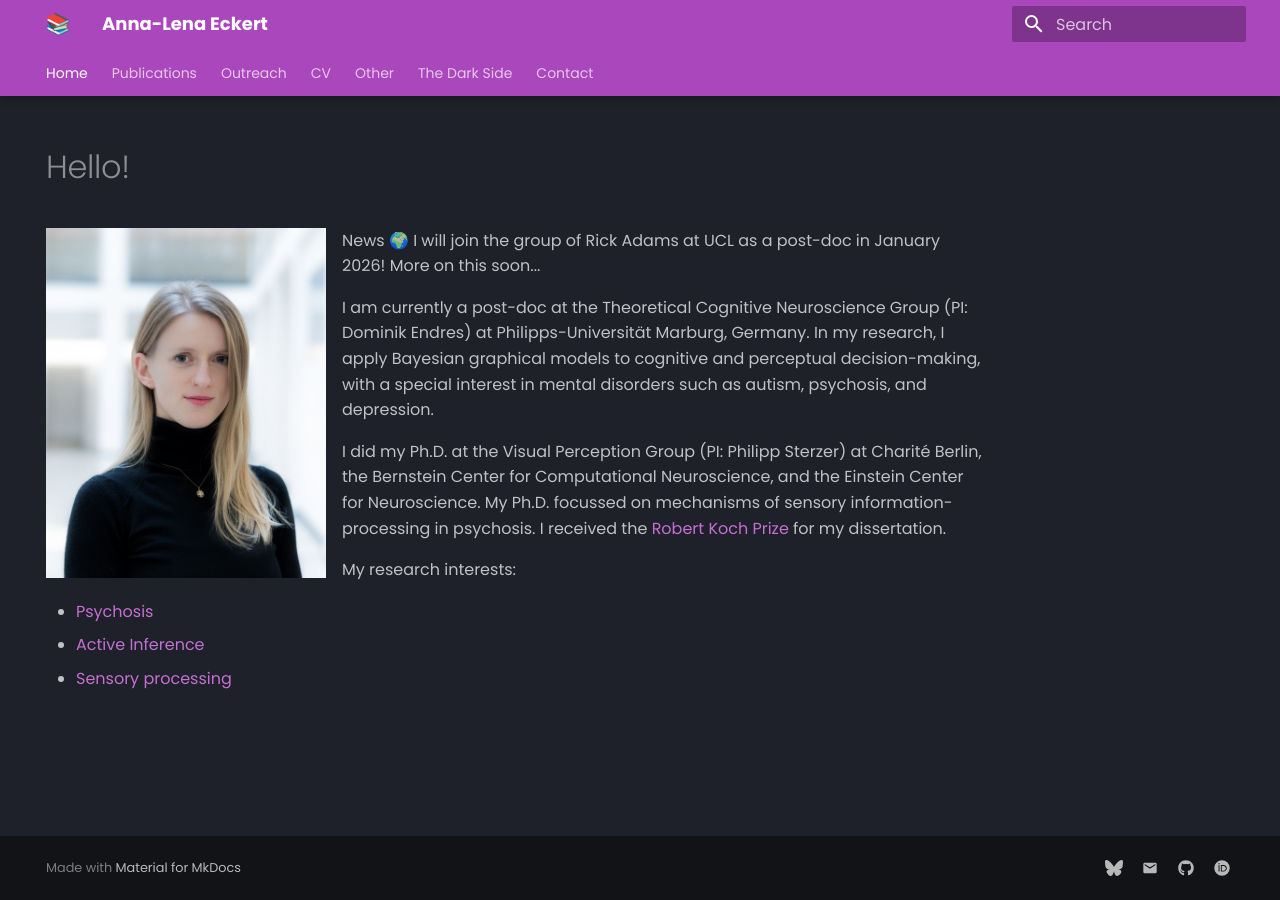
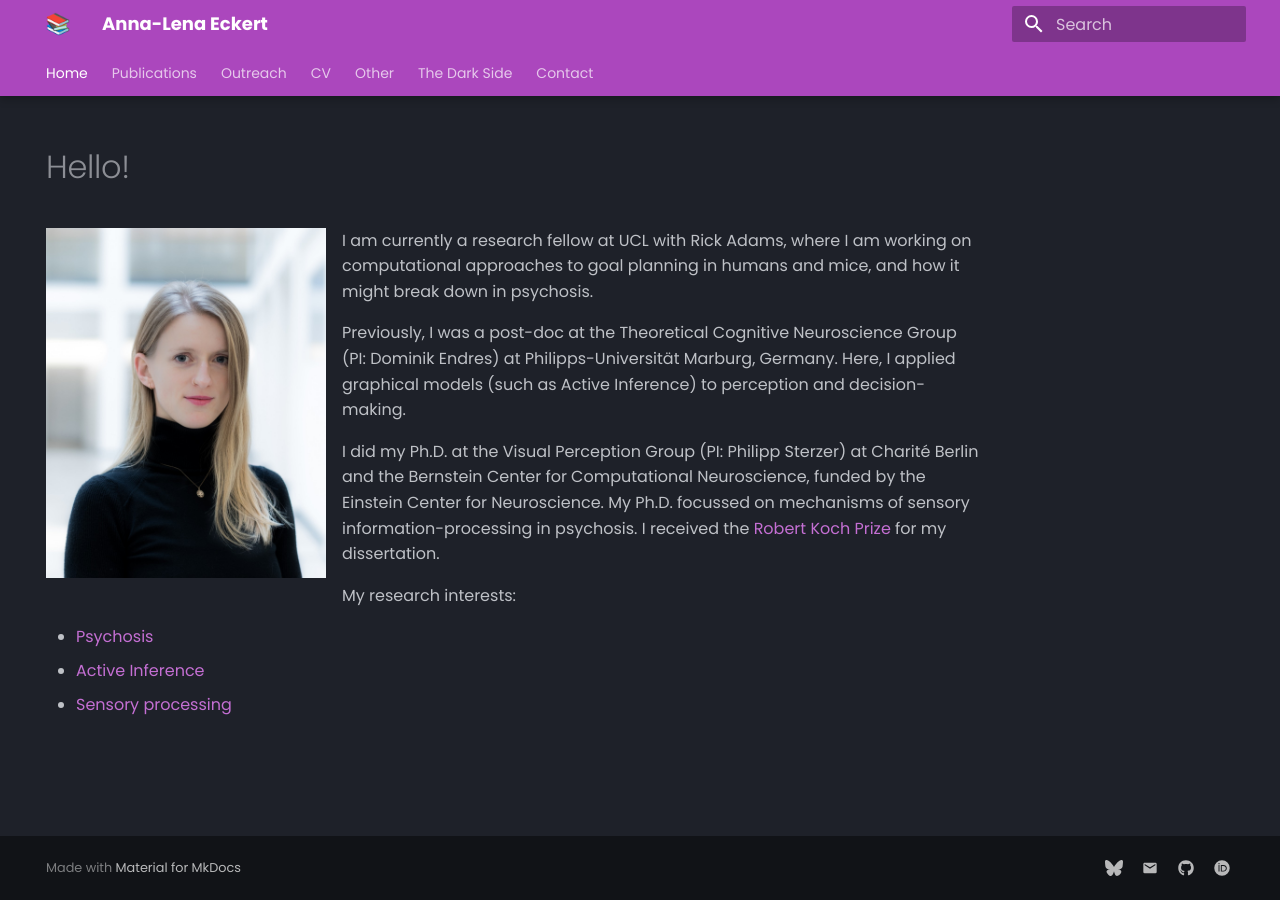
Before and after one commit to Eckertal/personal-website, an MkDocs documentation site: the page built from docs/index.md, in a window 1280 px wide. Built offline with MkDocs 1.6.1 and Material for MkDocs 9.7.7, drawn with Linux system fonts in a browser that asks for light colours.

Commit message:
updated index with UCL information

```diff
--- a/docs/index.md
+++ b/docs/index.md
@@ -7,11 +7,11 @@ hide:
 
 ![eckert](assets/images/eckert.jpg){align=left width=280}
 
-News 🌍 I will join the group of Rick Adams at UCL as a post-doc in January 2026! More on this soon...
+I am currently a research fellow at UCL with Rick Adams, where I am working on computational approaches to goal planning in humans and mice, and how it might break down in psychosis.
 
-I am currently a post-doc at the Theoretical Cognitive Neuroscience Group (PI: Dominik Endres) at Philipps-Universität Marburg, Germany. In my research, I apply Bayesian graphical models to cognitive and perceptual decision-making, with a special interest in mental disorders such as autism, psychosis, and depression.
+Previously, I was a post-doc at the Theoretical Cognitive Neuroscience Group (PI: Dominik Endres) at Philipps-Universität Marburg, Germany. Here, I applied graphical models (such as Active Inference) to perception and decision-making.
 
-I did my Ph.D. at the Visual Perception Group (PI: Philipp Sterzer) at Charité Berlin, the Bernstein Center for Computational Neuroscience, and the Einstein Center for Neuroscience. My Ph.D. focussed on mechanisms of sensory information-processing in psychosis. I received the [Robert Koch Prize](https://www.ecn-berlin.de/news-reader/robert-koch-prize-of-charite-2024-for-dr-anna-lena-eckert.html) for my dissertation.
+I did my Ph.D. at the Visual Perception Group (PI: Philipp Sterzer) at Charité Berlin and the Bernstein Center for Computational Neuroscience, funded by the Einstein Center for Neuroscience. My Ph.D. focussed on mechanisms of sensory information-processing in psychosis. I received the [Robert Koch Prize](https://www.ecn-berlin.de/news-reader/robert-koch-prize-of-charite-2024-for-dr-anna-lena-eckert.html) for my dissertation.
 
 My research interests:
 
```
